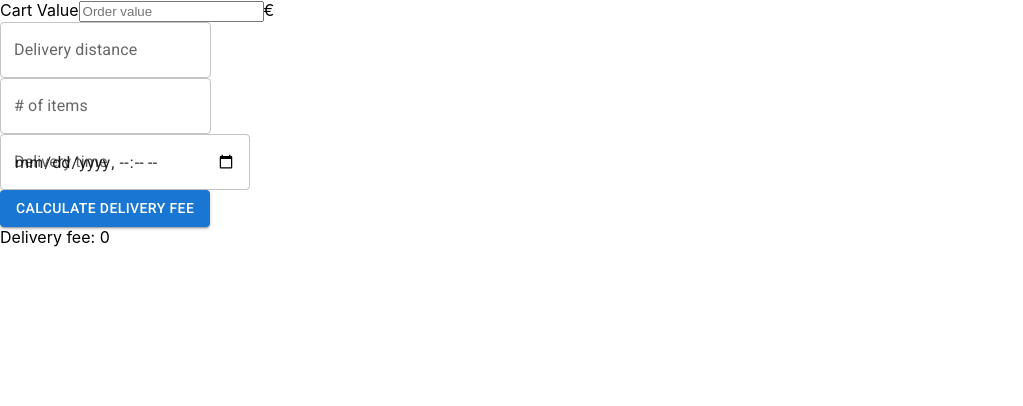
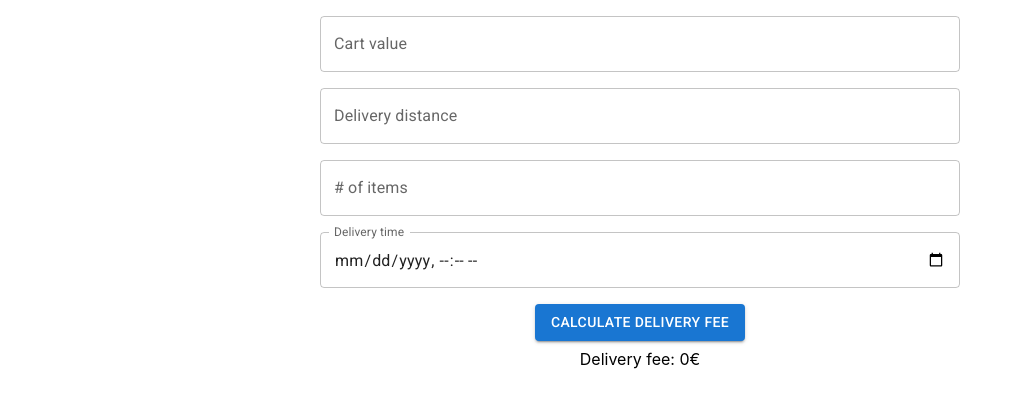
Before and after one commit to PJM178/wolt-intern-assignment, a React (Create React App) app: page / in a window 1280 px wide. Shown: the top 406 px of the page, without its empty margins (0-1023 px from the left). Built offline with nearby package versions, Linux system fonts and the light colour scheme.

Commit message:
feature complete, refactoring

```diff
--- a/package.json
+++ b/package.json
@@ -6,6 +6,7 @@
     "@emotion/react": "^11.10.5",
     "@emotion/styled": "^11.10.5",
     "@hookform/resolvers": "^2.9.10",
+    "@mui/icons-material": "^5.11.0",
     "@mui/material": "^5.11.5",
     "@testing-library/jest-dom": "^5.16.5",
     "@testing-library/react": "^13.4.0",
--- a/src/components/DeliveryFeeCalculator.tsx
+++ b/src/components/DeliveryFeeCalculator.tsx
@@ -3,6 +3,7 @@ import { useState, useEffect } from 'react';
 import { yupResolver } from '@hookform/resolvers/yup';
 import * as yup from 'yup';
 import { Button, TextField } from '@mui/material';
+import ErrorOutlineOutlinedIcon from '@mui/icons-material/ErrorOutlineOutlined';
 
 import { DeliveryFeeValues } from '../Types';
 
@@ -164,40 +165,102 @@ const DeliveryFeeCalculator = () => {
   return (
     <div className="delivery-fee-form-container">
       <form onSubmit={handleSubmit(onSubmit)}>
-        <div className="delivery-fee-form-field">
-          <label>Cart Value</label>
-          <input {...register('cartValue')} type="text" min="0" placeholder="Order value"/><span>€</span>
-          {errors.cartValue && <div><span>{errors.cartValue?.message}</span></div>}
-          {convertCommas(fieldValues.cartValue) < orderSurcharge && convertCommas(fieldValues.cartValue) >= 0 && fieldValues.cartValue
-            ? <div>
-                Order total less than {orderSurcharge.toFixed(2)}€ - small order surcharge: {smallOrderSurcharge(convertCommas(fieldValues.cartValue)).toFixed(2)}€
-              </div>
-            : null}
+        <div className="delivery-fee-form-field-container">
+          {errors.cartValue
+            ? <TextField
+                InputProps={{ endAdornment: (<ErrorOutlineOutlinedIcon color="error" />) }}
+                className="delivery-fee-form-field"
+                error
+                helperText={errors.cartValue?.message}
+                label="Cart value"
+                {...register('cartValue')}
+                type="text"
+              />
+            : convertCommas(fieldValues.cartValue) < orderSurcharge && convertCommas(fieldValues.cartValue) >= 0 && fieldValues.cartValue
+                ? <TextField
+                    className="delivery-fee-form-field"
+                    helperText={` Order total less than ${orderSurcharge.toFixed(2)}€ - small order surcharge: ${smallOrderSurcharge(convertCommas(fieldValues.cartValue)).toFixed(2)}€`}
+                    label="Cart value"
+                    {...register('cartValue')}
+                    type="text"
+                  />
+                : <TextField
+                    className="delivery-fee-form-field"
+                    label="Cart value"
+                    {...register('cartValue')}
+                    type="text"
+                  />
+          }
         </div>
-        <div className="delivery-fee-form-field">
-          {/* <label>Delivery Distance</label> */}
-          <TextField label="Delivery distance" variant="outlined" {...register('deliveryDistance', { required: true })} type="text"></TextField>
-          {/* <input {...register('deliveryDistance', { required: true })} type="text" placeholder="Distance to deliver" /><span>m</span> */}
-          {errors.deliveryDistance && <div style={{ color: 'red' }}><span>{errors.deliveryDistance?.message}</span></div>}
+        <div className="delivery-fee-form-field-container">
+          {errors.deliveryDistance
+            ? <TextField
+                InputProps={{ endAdornment: (<ErrorOutlineOutlinedIcon color="error" />) }}
+                className="delivery-fee-form-field"
+                error
+                helperText={errors.deliveryDistance?.message}
+                label="Delivery distance"
+                variant="outlined"
+                {...register('deliveryDistance', { required: true })}
+                type="text"
+              />
+            : <TextField
+                className="delivery-fee-form-field"
+                label="Delivery distance"
+                variant="outlined"
+                {...register('deliveryDistance', { required: true })}
+                type="text"
+              />
+          }
         </div>
-        <div className="delivery-fee-form-field">
-          {/* <label>Amount of Items</label> */}
-          <TextField label="# of items" variant="outlined" {...register('items', { required: true })} type="text"></TextField>
-          {/* <input {...register('items', { required: true })} type="text" placeholder="Items in the order" /> */}
-          {errors.items && <div><span>{errors.items?.message}</span></div>}
+        <div className="delivery-fee-form-field-container">
+          {errors.items
+            ? <TextField
+                InputProps={{ endAdornment: (<ErrorOutlineOutlinedIcon color="error" />) }}
+                className="delivery-fee-form-field"
+                error
+                helperText={errors.items?.message}
+                label="# of items"
+                variant="outlined"
+                {...register('items', { required: true })}
+                type="text"
+              />
+            : <TextField
+                className="delivery-fee-form-field"
+                label="# of items"
+                variant="outlined"
+                {...register('items', { required: true })}
+                type="text"
+              />
+          }
         </div>
-        <div className="delivery-fee-form-field">
-          {/* <label>Time</label> */}
-          <TextField label="Delivery time" variant="outlined" {...register('orderTime', { required: true })} type="datetime-local"></TextField>
-          {/* <input {...register('orderTime', { required: true })} type="datetime-local" /> */}
-          {errors.orderTime && <div><span>{errors.orderTime?.message}</span></div>}
+        <div className="delivery-fee-form-field-container">
+          {errors.orderTime
+            ? <TextField
+                InputProps={{ endAdornment: (<ErrorOutlineOutlinedIcon color="error" />) }}
+                className="delivery-fee-form-field"
+                error
+                helperText={errors.orderTime?.message}
+                InputLabelProps={{ shrink: true }}
+                label="Delivery time"
+                variant="outlined"
+                {...register('orderTime', { required: true })}
+                type="datetime-local"
+              />
+            : <TextField
+                className="delivery-fee-form-field"
+                InputLabelProps={{ shrink: true }}
+                label="Delivery time"
+                variant="outlined" {...register('orderTime', { required: true })}
+                type="datetime-local"
+              />
+          }
         </div>
-        <div className="delivery-fee-form-submit">
-          <Button type="submit" variant="contained">Calculate delivery fee</Button>
-          {/* <input type="submit" value="Calculate delivery fee" /> */}
+        <div className="delivery-fee-form-field-container" style={{ display: 'flex', justifyContent: 'center' }}>
+            <Button type="submit" variant="contained">Calculate delivery fee</Button>
         </div>
       </form>
-      <div>Delivery fee: {deliveryFee}</div>
+      <div>Delivery fee: {deliveryFee}€</div>
     </div>
   );
 };
--- a/src/index.css
+++ b/src/index.css
@@ -1,5 +1,4 @@
 body {
-  margin: 0;
   font-family: -apple-system, BlinkMacSystemFont, 'Segoe UI', 'Roboto', 'Oxygen',
     'Ubuntu', 'Cantarell', 'Fira Sans', 'Droid Sans', 'Helvetica Neue',
     sans-serif;
@@ -7,7 +6,17 @@ body {
   -moz-osx-font-smoothing: grayscale;
 }
 
-code {
-  font-family: source-code-pro, Menlo, Monaco, Consolas, 'Courier New',
-    monospace;
+.delivery-fee-form-container {
+  display: flex;
+  flex-direction: column;
+  justify-content: center;
+  align-items: center;
 }
+
+.delivery-fee-form-field-container {
+  padding: 0.5rem;
+}
+
+.delivery-fee-form-field {
+  width: 50vw;
+}
```
Also changed, not shown: 1 other file (tests, documents, lock files or other folders).
